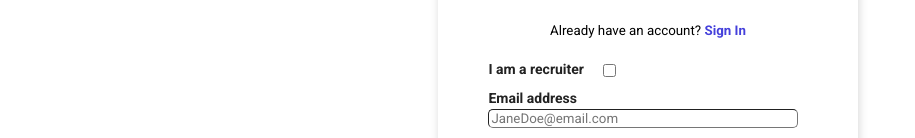
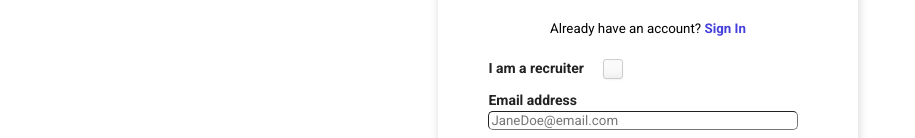
Before and after one commit to F4KER-X/TalentVault, a React (Create React App) app in the folder talentvault/: page /register in a window 1280 px wide. Shown: the part 367-505 px from the top of the page, without its empty margins (0-915 px from the left). Built offline with nearby package versions, Linux system fonts and the light colour scheme.

Commit message:
customized the css for the checkbox

```diff
--- a/talentvault/src/index.css
+++ b/talentvault/src/index.css
@@ -85,11 +85,36 @@
 .form-control-checkbox{
  position:relative;
  vertical-align:middle ;
+ -webkit-appearance: none;
+
+  background-color: #fafafa;
+	border: 1px solid #cacece;
+	box-shadow: 0 1px 2px rgba(0,0,0,0.05), inset 0px -15px 10px -12px rgba(0,0,0,0.05);
+	padding: 9px;
+	border-radius: 3px;
+
 }
 
-#usertype{
-  color:#4540db;
 
+
+.form-control-checkbox:checked{
+  background-color: #e9ecee;
+	border: 1px solid #adb8c0;
+	box-shadow: 0 1px 2px rgba(0,0,0,0.05), inset 0px -15px 10px -12px rgba(0,0,0,0.05), inset 15px 10px -12px rgba(255,255,255,0.1);
+	color: #4540db;
+}
+
+.form-control-checkbox:active{
+  box-shadow: 0 1px 2px rgba(0,0,0,0.05), inset 0px 1px 3px rgba(0,0,0,0.1);
+}
+
+.form-control-checkbox:checked:after{
+  content: '\2714';
+	font-size: 14px;
+	position: absolute;
+	top: 0px;
+	left: 3px;
+	color: #4540db;
 }
 
 
```
